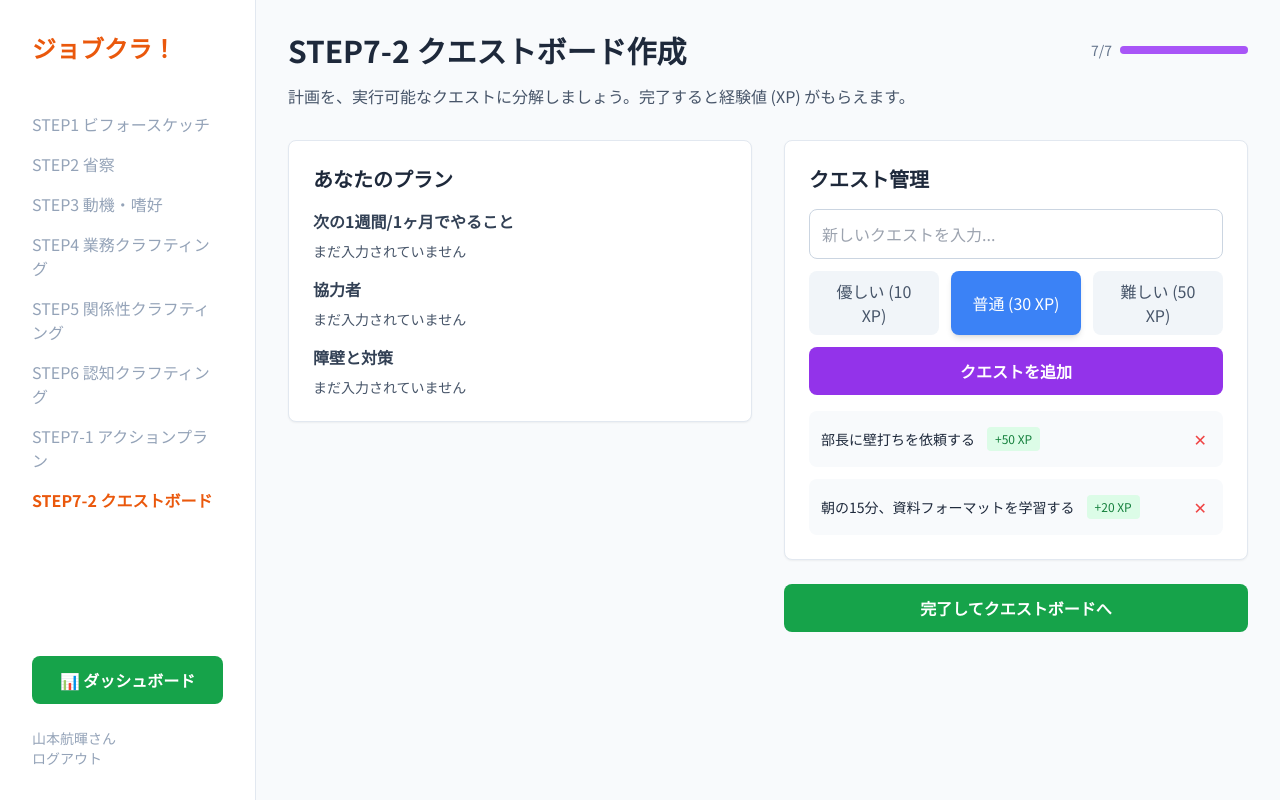
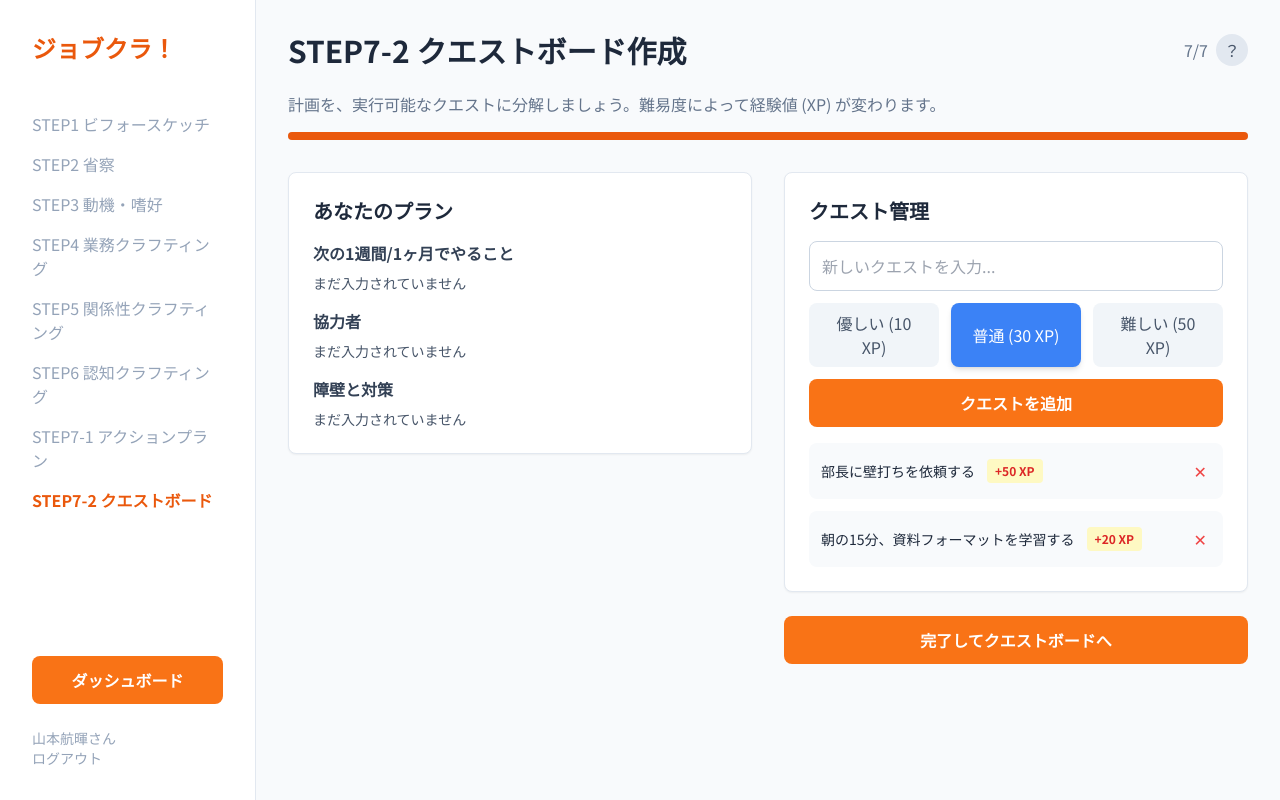
Before and after one commit to mamoru2002/team1-jyobukura, a React (Vite) app in the folder frontend/: page /step7-2 in a window 1280 px wide. Built offline with nearby package versions, Linux system fonts and the light colour scheme.

Commit message:
デザイン修正

```diff
--- a/frontend/src/components/Sidebar.tsx
+++ b/frontend/src/components/Sidebar.tsx
@@ -44,9 +44,9 @@ const Sidebar = () => {
       <div>
         <Link
           to="/step8"
-          className="block bg-green-600 text-white text-center py-3 px-4 rounded-lg font-bold hover:bg-green-700 transition-all"
+          className="block bg-orange-500 text-white text-center py-3 px-4 rounded-lg font-bold hover:bg-orange-600 transition-all"
         >
-          📊 ダッシュボード
+          ダッシュボード
         </Link>
         <div className="mt-6 text-sm text-slate-400">
           <p>山本航暉さん</p>
--- a/frontend/src/pages/Step7_1.tsx
+++ b/frontend/src/pages/Step7_1.tsx
@@ -41,20 +41,26 @@ const Step7_1 = () => {
   return (
     <div className="flex-1 p-8">
       {/* Header */}
-      <div className="mb-8">
-        <div className="flex items-center justify-between mb-4">
+      <header className="mb-8">
+        <div className="flex items-center justify-between mb-6">
           <h1 className="text-3xl font-bold text-slate-800">STEP7-1 アクションプランニング</h1>
           <div className="flex items-center space-x-2">
-            <span className="text-sm text-slate-500">7/7</span>
-            <div className="w-32 h-2 bg-slate-200 rounded-full">
-              <div className="w-full h-full bg-blue-500 rounded-full"></div>
-            </div>
+            <span className="text-slate-500">7/7</span>
+            <button className="w-8 h-8 rounded-full bg-slate-200 text-slate-600 hover:bg-slate-300 flex items-center justify-center">
+              ？
+            </button>
           </div>
         </div>
-        <p className="text-slate-600">
-          計画を、実行可能なクエストに分解しましょう。完了すると経験値 (XP) がもらえます。
+        <p className="text-slate-500">
+          計画を、実行可能なクエストに分解するために質問に答えましょう。
         </p>
-      </div>
+        <div className="w-full bg-slate-200 rounded-full h-2 mt-4">
+          <div
+            className="bg-orange-600 h-2 rounded-full progress-bar-fill"
+            style={{ width: '92.6%' }}
+          ></div>
+        </div>
+      </header>
 
       <div className="grid grid-cols-1 lg:grid-cols-2 gap-8">
         {/* Left Column - Crafting Map */}
@@ -84,7 +90,7 @@ const Step7_1 = () => {
                   <div className="mb-3">
                     <div className="w-full bg-slate-200 rounded-full h-2">
                       <div
-                        className="bg-blue-500 h-2 rounded-full transition-all duration-500"
+                        className="bg-orange-500 h-2 rounded-full transition-all duration-500"
                         style={{ width: `${item.energy_percentage}%` }}
                       ></div>
                     </div>
@@ -171,9 +177,9 @@ const Step7_1 = () => {
 
           <button
             onClick={handleCreateQuest}
-            className="w-full bg-blue-600 text-white py-3 px-6 rounded-lg font-semibold hover:bg-blue-700 transition-colors"
+            className="w-full bg-orange-500 text-white py-3 px-6 rounded-lg font-semibold hover:bg-orange-600 transition-colors"
           >
-            クエストを作成する
+            次に進む
           </button>
         </div>
       </div>
--- a/frontend/src/pages/Step7_2.tsx
+++ b/frontend/src/pages/Step7_2.tsx
@@ -78,20 +78,26 @@ const Step7_2 = () => {
   return (
     <div className="flex-1 p-8">
       {/* Header */}
-      <div className="mb-8">
-        <div className="flex items-center justify-between mb-4">
+      <header className="mb-8">
+        <div className="flex items-center justify-between mb-6">
           <h1 className="text-3xl font-bold text-slate-800">STEP7-2 クエストボード作成</h1>
           <div className="flex items-center space-x-2">
-            <span className="text-sm text-slate-500">7/7</span>
-            <div className="w-32 h-2 bg-slate-200 rounded-full">
-              <div className="w-full h-full bg-purple-500 rounded-full"></div>
-            </div>
+            <span className="text-slate-500">7/7</span>
+            <button className="w-8 h-8 rounded-full bg-slate-200 text-slate-600 hover:bg-slate-300 flex items-center justify-center">
+              ？
+            </button>
           </div>
         </div>
-        <p className="text-slate-600">
-          計画を、実行可能なクエストに分解しましょう。完了すると経験値 (XP) がもらえます。
+        <p className="text-slate-500">
+          計画を、実行可能なクエストに分解しましょう。難易度によって経験値 (XP) が変わります。
         </p>
-      </div>
+        <div className="w-full bg-slate-200 rounded-full h-2 mt-4">
+          <div
+            className="bg-orange-600 h-2 rounded-full progress-bar-fill"
+            style={{ width: '100%' }}
+          ></div>
+        </div>
+      </header>
 
       <div className="grid grid-cols-1 lg:grid-cols-2 gap-8">
         {/* Left Column - Your Plan */}
@@ -176,7 +182,7 @@ const Step7_2 = () => {
 
               <button
                 onClick={handleAddQuest}
-                className="w-full bg-purple-600 text-white px-6 py-3 rounded-lg font-semibold hover:bg-purple-700 transition-colors"
+                className="w-full bg-orange-500 text-white px-6 py-3 rounded-lg font-semibold hover:bg-orange-600 transition-colors"
               >
                 クエストを追加
               </button>
@@ -191,7 +197,7 @@ const Step7_2 = () => {
                 >
                   <div className="flex items-center space-x-3">
                     <span className="text-sm font-medium text-slate-800">{quest.name}</span>
-                    <span className="text-xs bg-green-100 text-green-700 px-2 py-1 rounded">
+                    <span className="text-xs bg-yellow-100 text-red-600 px-2 py-1 rounded font-semibold">
                       +{quest.xp} XP
                     </span>
                   </div>
@@ -209,7 +215,7 @@ const Step7_2 = () => {
           {/* Complete Button */}
           <button
             onClick={handleComplete}
-            className="w-full bg-green-600 text-white py-3 px-6 rounded-lg font-semibold hover:bg-green-700 transition-colors"
+            className="w-full bg-orange-500 text-white py-3 px-6 rounded-lg font-semibold hover:bg-orange-600 transition-colors"
           >
             完了してクエストボードへ
           </button>
--- a/frontend/src/pages/Step8.css
+++ b/frontend/src/pages/Step8.css
@@ -86,20 +86,24 @@
 
 .edit-jobcrafting-btn {
   padding: 1rem 2rem;
-  background: #3498db;
+  background: linear-gradient(135deg, #ff6b6b 0%, #ffa500 100%);
   color: white;
   border: none;
   border-radius: 8px;
   font-size: 1rem;
-  font-weight: 600;
+  font-weight: 700;
   cursor: pointer;
-  transition: all 0.2s;
+  transition: all 0.3s;
+  box-shadow: 0 4px 6px rgba(0, 0, 0, 0.1);
 }
 
 .edit-jobcrafting-btn:hover {
-  background: #2980b9;
-  transform: translateY(-2px);
-  box-shadow: 0 4px 8px rgba(52, 152, 219, 0.3);
+  transform: scale(1.05);
+  box-shadow: 0 6px 12px rgba(255, 107, 107, 0.4);
+}
+
+.edit-jobcrafting-btn:active {
+  transform: scale(0.95);
 }
 
 /* レイアウト */
@@ -245,7 +249,7 @@
 
 .energy-fill {
   height: 100%;
-  background: linear-gradient(90deg, #4facfe 0%, #00f2fe 100%);
+  background: linear-gradient(90deg, #ff6b6b 0%, #ffa500 100%);
   transition: width 0.3s ease;
 }
 
--- a/frontend/src/pages/Step8.tsx
+++ b/frontend/src/pages/Step8.tsx
@@ -75,13 +75,6 @@ const Step8 = () => {
     setXp(newXp);
     setLevel(newLevel);
     saveUserProgress(newXp, newLevel);
-
-    // レベルアップの通知
-    if (newLevel > level) {
-      alert(`🎉 レベルアップ！ レベル ${newLevel} になりました！\n${quest.xp} XP を獲得しました！`);
-    } else {
-      alert(`🎉 クエスト達成！ ${quest.xp} XP を獲得しました！`);
-    }
   };
 
   const handleEditJobcrafting = () => {
@@ -112,7 +105,7 @@ const Step8 = () => {
           </div>
         </div>
         <button onClick={handleEditJobcrafting} className="edit-jobcrafting-btn">
-          ✏️ ジョブクラを修正する
+          ジョブクラを修正する
         </button>
       </div>
 
@@ -123,7 +116,7 @@ const Step8 = () => {
             <h2>ようこそ！</h2>
             <p>ジョブクラフティングを始めて、あなたの仕事を再設計しましょう。</p>
             <button onClick={() => navigate('/step1')} className="start-jobcrafting-btn">
-              🚀 ジョブクラを実行する
+              ジョブクラを実行する
             </button>
           </div>
         </div>
@@ -131,7 +124,7 @@ const Step8 = () => {
         <div className="dashboard-layout">
           {/* 左側 - クラフティングマップ */}
           <div className="left-section">
-            <h2>📊 クラフティングマップ</h2>
+            <h2>クラフティングマップ</h2>
             {workItems.length === 0 ? (
               <div className="empty-state">
                 <p>まだクラフティングマップが作成されていません</p>
@@ -185,7 +178,7 @@ const Step8 = () => {
 
           {/* 右側 - クエストリスト */}
           <div className="right-section">
-            <h2>🎯 クエストリスト</h2>
+            <h2>クエストリスト</h2>
             {quests.length === 0 ? (
               <div className="empty-state">
                 <p>まだクエストが登録されていません</p>
@@ -202,7 +195,7 @@ const Step8 = () => {
                       <div className="quest-details">
                         <h3>{quest.name}</h3>
                         <div className="quest-badges">
-                          <span className="xp-badge">⭐ {quest.xp} XP</span>
+                          <span className="xp-badge">+{quest.xp} XP</span>
                         </div>
                       </div>
                     </div>
```
